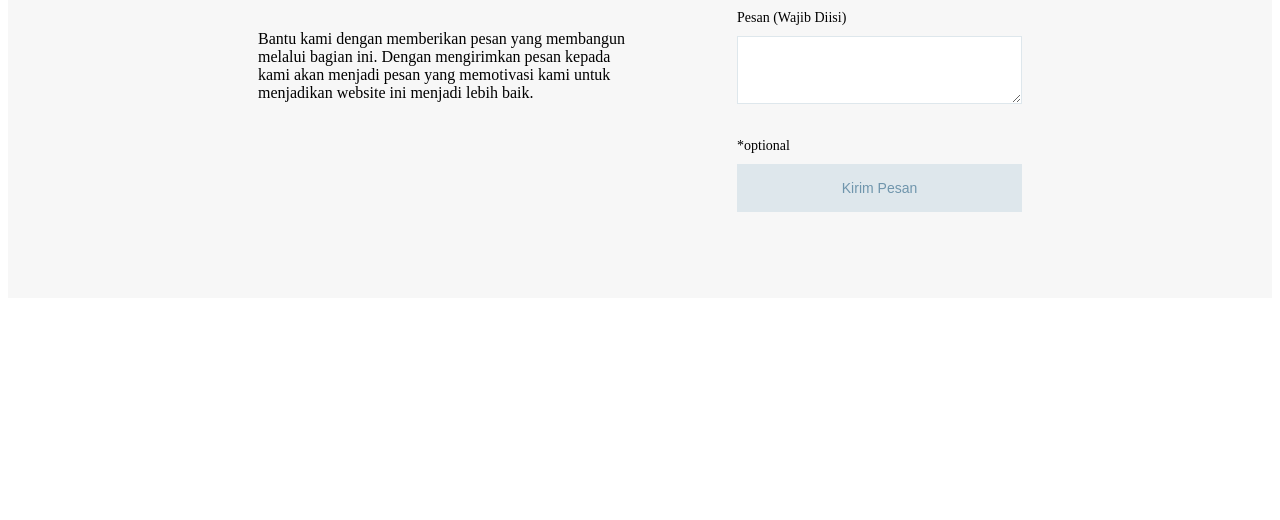
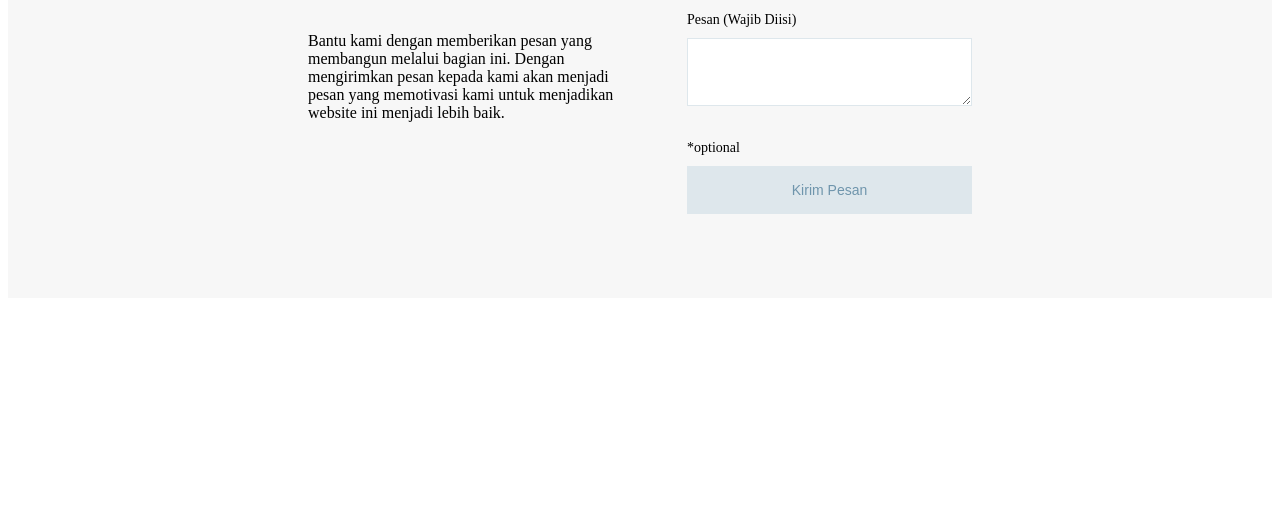
Before and after one commit to BudyHaryono/progate_G08, a plain HTML site: page index.html in a window 1280 px wide. Shown: the part 280-800 px from the top of the page. Drawn offline with Linux system fonts and the light colour scheme.

Commit message:
Update stylesheet.css

```diff
--- a/css/stylesheet.css
+++ b/css/stylesheet.css
@@ -7,6 +7,8 @@
 .contact-form {
 	background-color: #f7f7f7;
 	height: 570px;
+	padding: 0px 50px 0px 50px;
+	border-top: 2px solid #dee7ec;
 }
 
 
```
